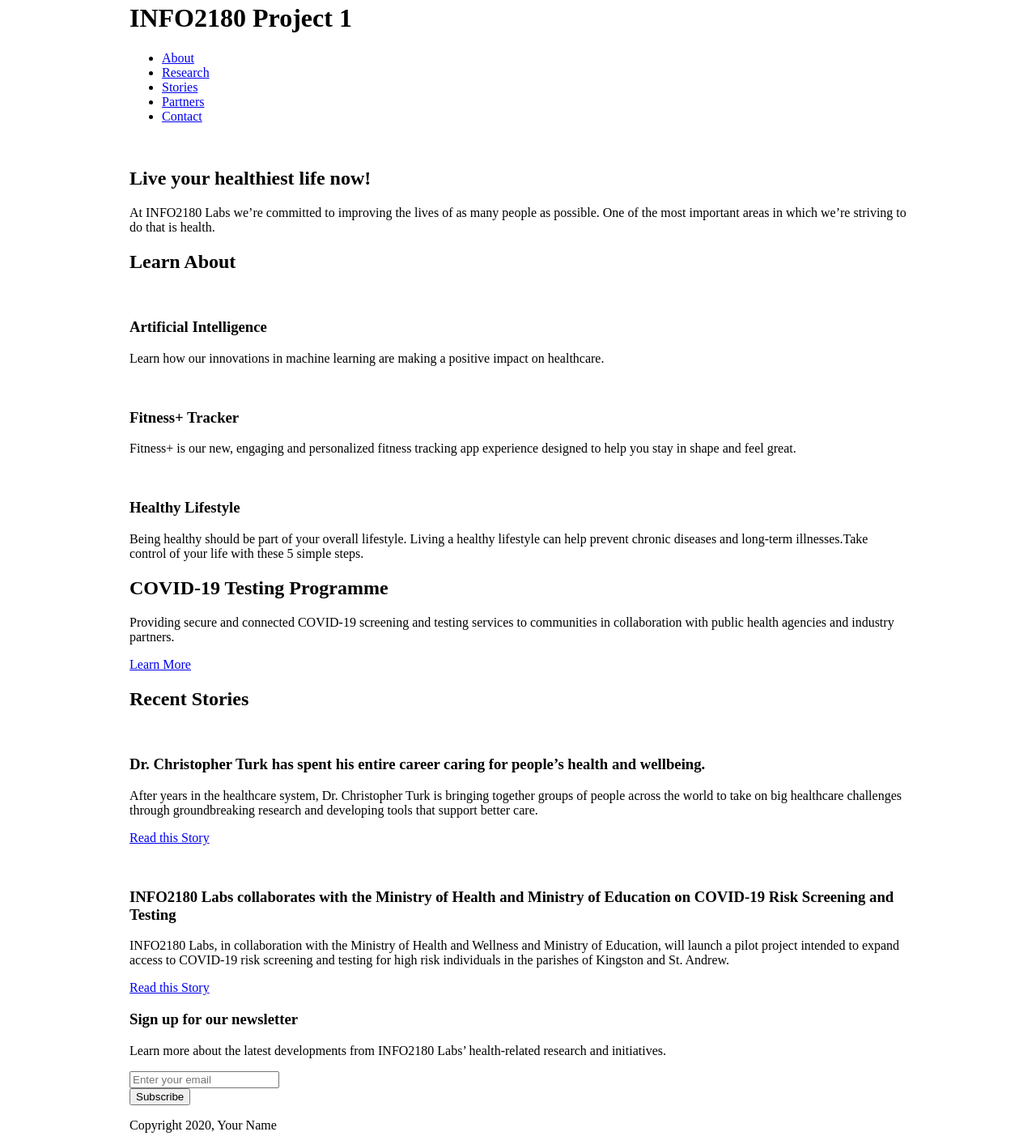
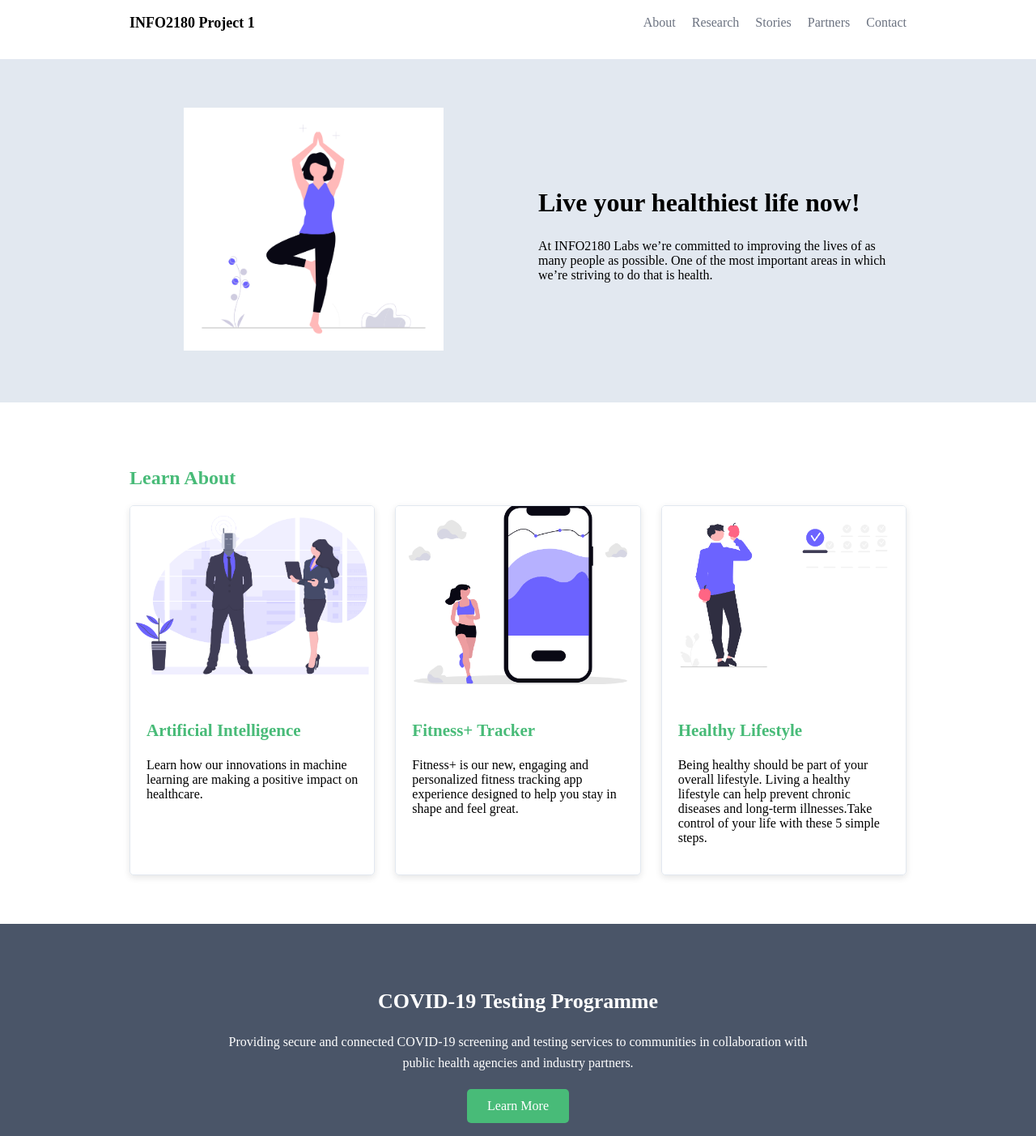
Before and after one commit to Htut-Aung/info2180-project1, a plain HTML site: page index.html in a window 1280 px wide. Shown: the part 17-1420 px from the top of the page at 81% size. Drawn offline with Linux system fonts and the light colour scheme.

Commit message:
Completed INFO2180 Project 1 landing page

```diff
--- a/index.html
+++ b/index.html
@@ -26,7 +26,7 @@
         <section class="overview-hero">
             <div class="container">
                 <div class="overview-hero-image">
-                    <img src="#" alt="">
+                    <img src="images/hero.png" alt="Hero Image">
                 </div>
                 <div class="overview-hero-text">
                     <h2>Live  your healthiest life now!</h2>
@@ -39,21 +39,21 @@
                 <h2>Learn About</h2>
                 <div class="cards">
                     <div class="card">
-                        <img src="#" alt="">
+                        <img src="images/ai.png" alt="Artificial Intelligence">
                         <div class="card-body">
                             <h3>Artificial Intelligence</h3>
                             <p>Learn how our innovations in machine learning are making a positive impact on healthcare.</p>
                         </div>
                     </div>
                     <div class="card">
-                        <img src="#" alt="">
+                        <img src="images/fitness.png" alt="Fitness+ Tracker">
                         <div class="card-body">
                             <h3>Fitness+ Tracker</h3>
                             <p>Fitness+ is our new, engaging and personalized fitness tracking app experience designed to help you stay in shape and feel great.</p>
                         </div>
                     </div>
                     <div class="card">
-                        <img src="#" alt="">
+                        <img src="images/lifestyle.png" alt="Healthy Lifestyle">
                         <div class="card-body">
                             <h3>Healthy Lifestyle</h3>
                             <p>Being healthy should be part of your overall lifestyle. Living a healthy lifestyle can help prevent chronic diseases and long-term illnesses.Take control of your life with these 5 simple steps.</p>
@@ -77,7 +77,7 @@
             <div class="container">
                 <h2>Recent Stories</h2>
                 <article>
-                    <img src="" alt="">
+                    <img src="images/doctor.png" alt="Doctor">
                     <div class="article-body">
                         <h3>Dr. Christopher Turk has spent his entire career caring for people’s health and wellbeing.</h3>
                         <p>After years in the healthcare system, Dr. Christopher Turk is bringing together groups of people across the world to take on big healthcare challenges through groundbreaking research and developing tools that support better care.</p>
@@ -85,7 +85,7 @@
                     </div>
                 </article>
                 <article>
-                    <img src="" alt="">
+                    <img src="images/covid.png" alt="COVID-19 Testing">
                     <div class="article-body">
                         <h3>INFO2180 Labs collaborates with the Ministry of Health and Ministry of Education on COVID-19 Risk Screening and Testing</h3>
                         <p>INFO2180 Labs, in collaboration with the Ministry of Health and Wellness and Ministry of Education, will launch a pilot project intended to expand access to COVID-19 risk screening and testing for high risk individuals in the parishes of Kingston and St. Andrew.</p>
@@ -110,7 +110,7 @@
     </main>
     <footer>
         <div class="container">
-            <p>Copyright 2020, Your Name</p>
+            <p>Copyright 2020, Htut Aung</p>
         </div>
     </footer>
 </body>
--- a/scripts.js
+++ b/scripts.js
@@ -1 +1,21 @@
 /* Add your JavaScript to this file */
+document.addEventListener("DOMContentLoaded", function () {
+    const form = document.querySelector(".newsletter form");
+    const email = document.querySelector("#email");
+    const message = document.querySelector(".message");
+
+    form.addEventListener("submit", function (event) {
+        event.preventDefault();
+
+        const emailAddress = email.value.trim();
+
+        if (emailAddress === "") {
+            message.textContent = "Please enter a valid email address.";
+        } else {
+            message.textContent =
+                "Thank you! Your email address " +
+                emailAddress +
+                " has been added to our mailing list!";
+        }
+    });
+});
--- a/styles.css
+++ b/styles.css
@@ -9,3 +9,212 @@ body {
     max-width: 960px;
     width: 100%;
 }
+
+
+header {
+    background-color: white;
+    padding: 20px 0;
+}
+
+header .container {
+    display: flex;
+    justify-content: space-between;
+    align-items: center;
+}
+
+header h1 {
+    font-size: 18px;
+}
+
+nav ul {
+    display: flex;
+    list-style: none;
+    gap: 20px;
+    padding: 0;
+}
+
+nav a {
+    text-decoration: none;
+    color: #6b7280;
+}
+
+nav a:hover {
+    color: #5A67D8;
+}
+
+.overview-hero {
+    background-color: #E2E8F0;
+    padding: 60px 0;
+}
+
+.overview-hero .container {
+    display: flex;
+    align-items: center;
+    gap: 50px;
+}
+
+.overview-hero-image,
+.overview-hero-text {
+    flex: 1;
+}
+
+.overview-hero-image img {
+    width: 100%;
+    max-height: 300px;
+    object-fit: contain;
+}
+
+.overview-hero h2 {
+    font-size: 32px;
+}
+
+
+.learn-about {
+    padding: 60px 0;
+}
+
+.learn-about h2 {
+    color: #48BB78;
+    font-size: 24px;
+}
+
+.cards {
+    display: grid;
+    grid-template-columns: repeat(3, 1fr);
+    gap: 25px;
+}
+
+.card {
+    border: 1px solid #E2E8F0;
+    border-radius: 5px;
+    overflow: hidden;
+    box-shadow: 0 3px 8px rgba(0, 0, 0, 0.1);
+}
+
+.card img {
+    width: 100%;
+    height: 220px;
+    object-fit: cover;
+}
+
+.card-body {
+    padding: 20px;
+}
+
+.card h3 {
+    color: #48BB78;
+    font-size: 21px;
+}
+
+.testing {
+    background-color: #4A5568;
+    color: white;
+    padding: 60px 0;
+    text-align: center;
+}
+
+.testing h2 {
+    font-size: 26px;
+}
+
+.testing p {
+    max-width: 750px;
+    margin: 20px auto;
+    line-height: 1.6;
+}
+
+.btn {
+    display: inline-block;
+    background-color: #48BB78;
+    color: white;
+    padding: 12px 25px;
+    border: none;
+    border-radius: 5px;
+    text-decoration: none;
+    cursor: pointer;
+}
+
+.stories {
+    padding: 60px 0;
+}
+
+.stories h2 {
+    font-size: 26px;
+    margin-bottom: 30px;
+}
+
+.stories article {
+    display: flex;
+    align-items: center;
+    gap: 30px;
+    margin-bottom: 40px;
+}
+
+.stories article img {
+    width: 250px;
+    height: 180px;
+    object-fit: cover;
+    border-radius: 5px;
+}
+
+.article-body {
+    flex: 1;
+}
+
+.article-body h3 {
+    font-size: 20px;
+}
+
+.article-body a {
+    color: #48BB78;
+    text-decoration: none;
+    font-weight: bold;
+}
+
+.newsletter {
+    background-color: #48BB78;
+    color: white;
+    text-align: center;
+    padding: 60px 0;
+}
+
+.newsletter h3 {
+    font-size: 26px;
+}
+
+.newsletter p {
+    margin-bottom: 25px;
+}
+
+.newsletter .form-group {
+    display: inline-block;
+}
+
+.newsletter input {
+    padding: 12px;
+    width: 280px;
+    border: none;
+    border-radius: 4px;
+}
+
+.newsletter .btn {
+    background-color: #5A67D8;
+    margin-left: 10px;
+}
+
+.newsletter .message {
+    margin-top: 20px;
+    font-weight: bold;
+}
+
+footer {
+    background-color: #4A5568;
+    color: white;
+    padding: 25px 0;
+}
+
+footer .container {
+    display: flex;
+    justify-content: space-between;
+    align-items: center;
+}
```
Also changed, not shown: images/ai.png (added), images/covid.png (added), images/doctor.png (added), images/fitness.png (added), images/hero.png (added), images/lifestyle.png (added).
